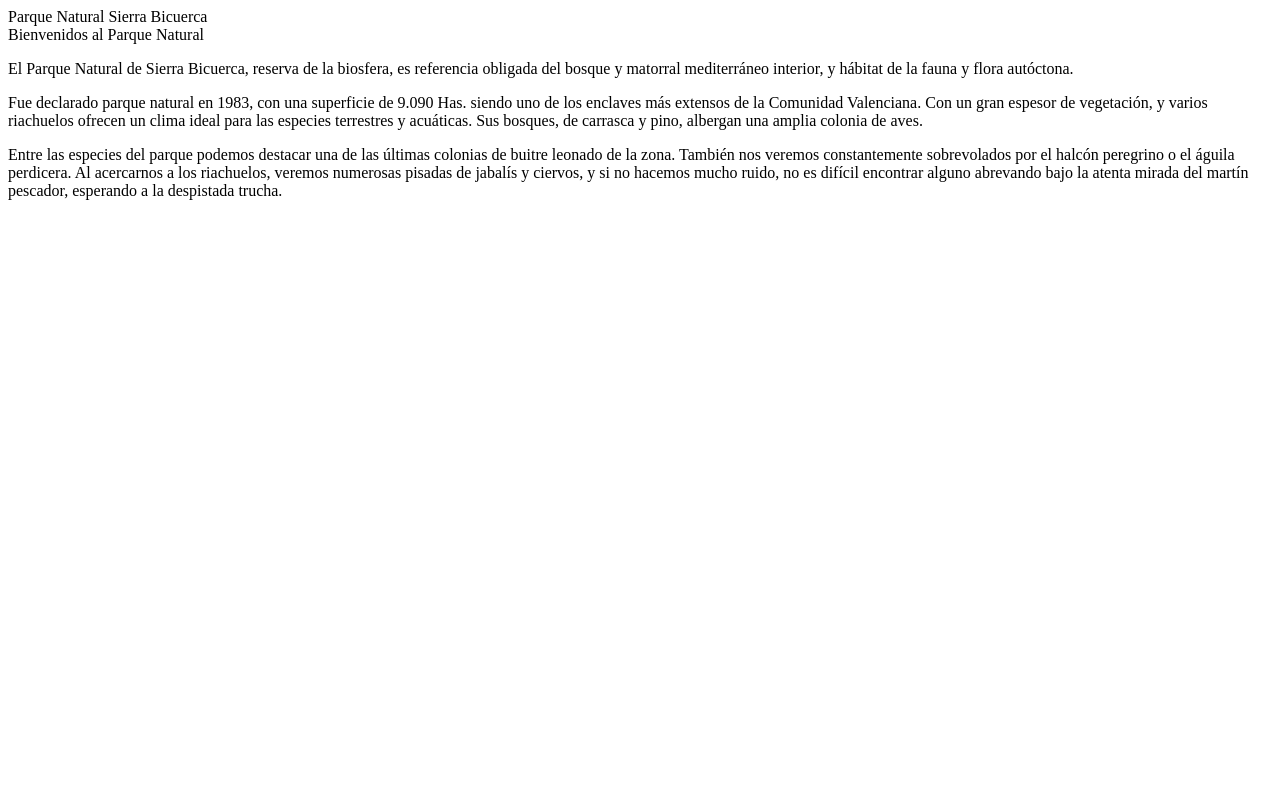
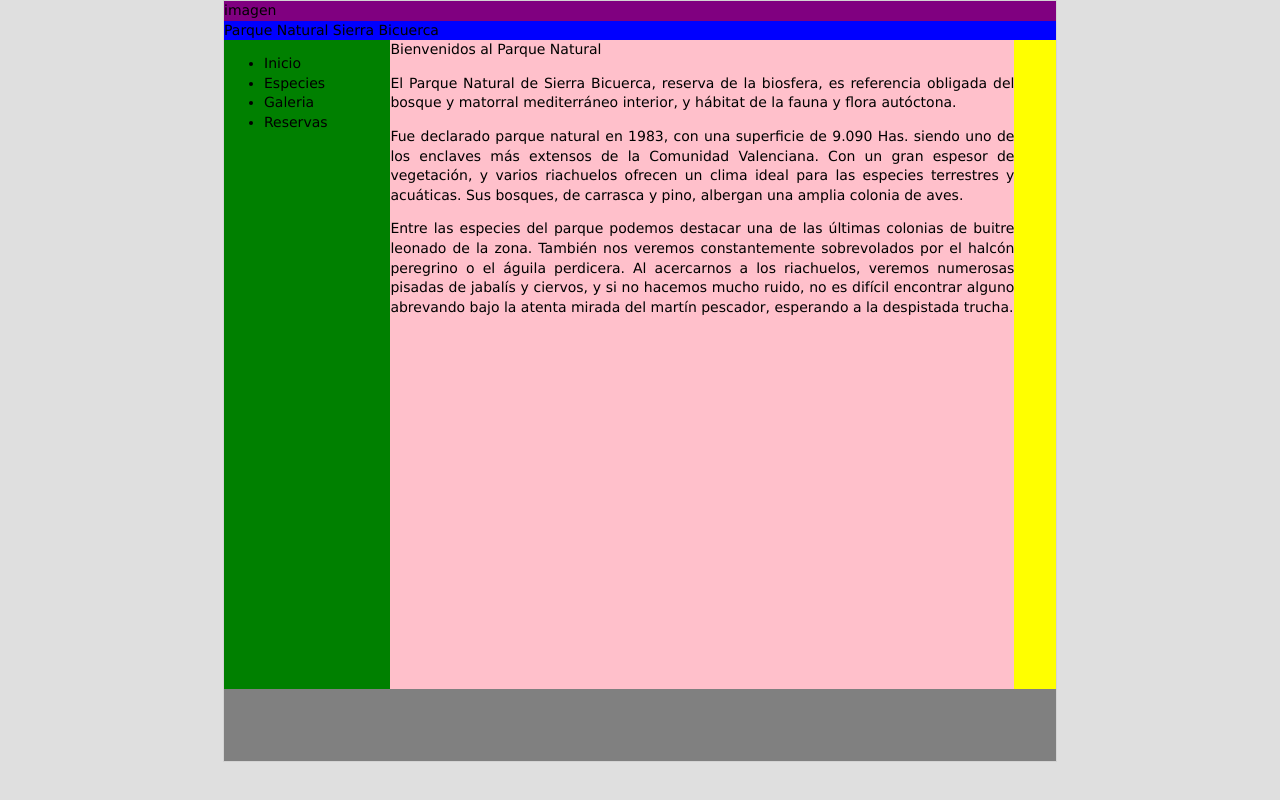
Before and after one commit to NeylaP/parquenatural, a plain HTML site: page index.html in a window 1280 px wide. Drawn offline with Linux system fonts and the light colour scheme.

Commit message:
Croquis listo

```diff
--- a/css/styles.css
+++ b/css/styles.css
@@ -0,0 +1,59 @@
+body {
+	background-color: #DFDFDF;
+	margin: 0;
+	padding: 0;
+	color: #000;
+	font-family: "Lucida Sans Unicode", "Lucida Grande", sans-serif;
+	font-size: 14px;
+	line-height: 1.4;
+	text-align: justify;
+}
+
+.container {
+	width: 65vw;
+    height: 95vh;
+	background-color: #FFF; /* el valor automático de los lados, unido a la anchura, centra el diseño */
+	margin-top: 10;
+	margin-right: auto;
+	margin-bottom: 10;
+	margin-left: auto;
+	border: 1px solid #D3D3D3;
+    display: flex;
+    flex-direction: column;
+}
+
+.purple {
+    background-color: purple;
+}
+
+.blue{
+    background-color: blue;
+}
+
+.yellow {
+    height: 100%;
+    background-color: yellow;
+    display: flex;
+    flex-direction: row;
+    position: relative;
+}
+
+.pink {
+    width: 75%;
+    background-color: pink;
+    margin-right: auto;
+}
+
+.green {
+    width: 20%;
+    background-color: green;
+}
+
+.black {
+        background-color: gray;
+        width: 100%;
+        height: 10%;
+        margin-top: auto;
+        position: absolute;
+        bottom: 0
+    }
--- a/index.html
+++ b/index.html
@@ -4,18 +4,27 @@
 <head>
     <meta charset="UTF-8">
     <meta name="viewport" content="width=device-width, initial-scale=1.0">
+    <link rel="stylesheet" href="./css/styles.css">
     <title>Document</title>
 </head>
 
 <body>
-    <div class="red">
-        <div class="brown">
-            <div class="purple"></div>
+    <div class="container">
+        <div class="purple">
+            imagen
+        </div>
         <div class="blue">
             <header>Parque Natural <span>Sierra Bicuerca</span></header>
         </div>
         <div class="yellow">
-                <div class="green"></div>
+            <div class="green">
+                <ul>
+                    <li>Inicio</li>
+                    <li>Especies</li>
+                    <li>Galeria</li>
+                    <li>Reservas</li>
+                </ul>
+            </div>
             <div class="pink">
                 <section>
                     <header>Bienvenidos al Parque Natural</header>
@@ -32,6 +41,8 @@
                         atenta mirada del martín pescador, esperando a la despistada trucha.</p>
                 </section>
             </div>
+            <div class="black">
+
             </div>
         </div>
         </div>
```
Lines whose indentation alone changed are shown as unchanged.
